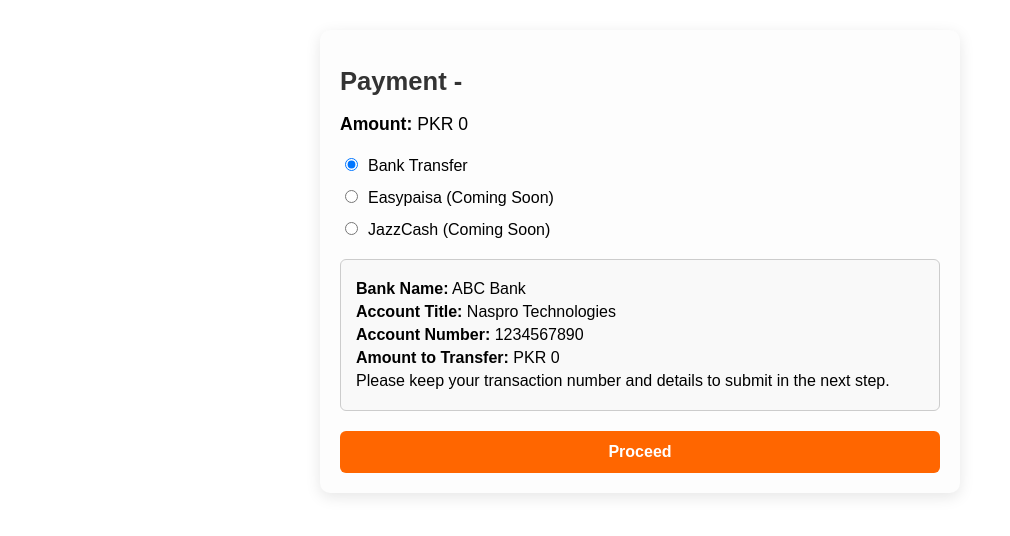
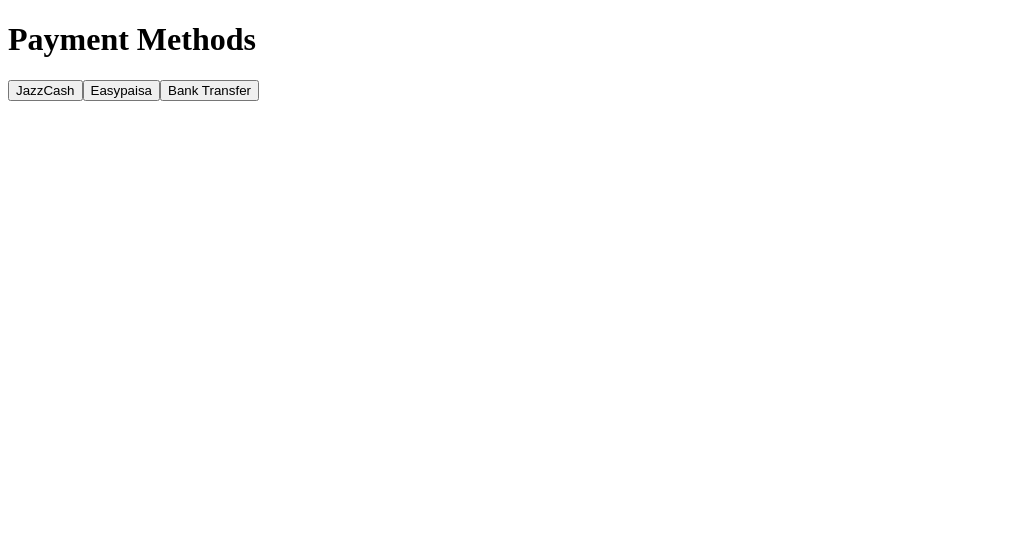
Before and after one commit to naspro-tech/naspro, a Next.js app: page /payment in a window 1280 px wide. Shown: the top 536 px of the page, without its empty margins (0-1010 px from the left). Built offline with nearby package versions, Linux system fonts and the light colour scheme.

Commit message:
Update payment.js

```diff
--- a/pages/payment.js
+++ b/pages/payment.js
@@ -1,164 +1,63 @@
-import { useRouter } from "next/router";
-import { useState, useEffect } from "react";
+import { useState } from "react";
 
-export default function Payment() {
-  const router = useRouter();
-  const { service, name, email, phone, cnic, description } = router.query;
+export default function PaymentPage({ amount }) {
+  const [method, setMethod] = useState("");
+  const [showBankForm, setShowBankForm] = useState(false);
+  const [proof, setProof] = useState({ accountName: "", txnNumber: "", screenshot: null });
 
-  const SERVICE_PRICES = {
-    webapp: 30000,
-    domainhosting: 3500,
-    branding: 5000,
-    ecommerce: 50000,
-    cloudit: 0,
-    digitalmarketing: 15000,
+  const handleMethodSelect = (selected) => {
+    setMethod(selected);
+    if (selected !== "bank") alert("This method will be available soon!");
   };
 
-  const SERVICE_LABELS = {
-    webapp: "Web & App Development",
-    domainhosting: "Domain & Hosting",
-    branding: "Branding & Logo Design",
-    ecommerce: "E-Commerce Solutions",
-    cloudit: "Cloud & IT Infrastructure",
-    digitalmarketing: "Digital Marketing",
+  const handleBankConfirm = () => setShowBankForm(true);
+
+  const handleProofChange = (e) => {
+    setProof({ ...proof, [e.target.name]: e.target.value });
   };
 
-  const [selectedMethod, setSelectedMethod] = useState("bank");
-  const [showBankDetails, setShowBankDetails] = useState(true);
+  const handleFileChange = (e) => {
+    setProof({ ...proof, screenshot: e.target.files[0] });
+  };
 
-  const amount = SERVICE_PRICES[service] || 0;
-  const serviceLabel = SERVICE_LABELS[service] || "";
-
-  useEffect(() => {
-    setShowBankDetails(selectedMethod === "bank");
-  }, [selectedMethod]);
-
-  function handleProceed() {
-    router.push({
-      pathname: "/thankyou",
-      query: { service, name, email, phone, cnic, description, amount },
-    });
-  }
+  const handleSubmit = (e) => {
+    e.preventDefault();
+    // Upload proof & redirect to /thankyou
+  };
 
   return (
-    <div className="payment-container">
-      <h1 className="payment-title">Payment - {serviceLabel}</h1>
-      <p className="payment-price"><strong>Amount:</strong> PKR {amount.toLocaleString()}</p>
+    <div className="payment-page">
+      <h1>Payment Methods</h1>
+      <button onClick={() => handleMethodSelect("jazzcash")}>JazzCash</button>
+      <button onClick={() => handleMethodSelect("easypaisa")}>Easypaisa</button>
+      <button onClick={() => handleMethodSelect("bank")}>Bank Transfer</button>
 
-      <div className="payment-methods">
-        <label>
-          <input
-            type="radio"
-            name="payment"
-            value="bank"
-            checked={selectedMethod === "bank"}
-            onChange={() => setSelectedMethod("bank")}
-          />
-          Bank Transfer
-        </label>
-        <label>
-          <input
-            type="radio"
-            name="payment"
-            value="easypaisa"
-            checked={selectedMethod === "easypaisa"}
-            onChange={() => setSelectedMethod("easypaisa")}
-          />
-          Easypaisa (Coming Soon)
-        </label>
-        <label>
-          <input
-            type="radio"
-            name="payment"
-            value="jazzcash"
-            checked={selectedMethod === "jazzcash"}
-            onChange={() => setSelectedMethod("jazzcash")}
-          />
-          JazzCash (Coming Soon)
-        </label>
-      </div>
-
-      {selectedMethod !== "bank" && (
-        <p className="coming-soon">This payment method will be available soon.</p>
-      )}
-
-      {showBankDetails && (
-        <div className="bank-details">
-          <p><strong>Bank Name:</strong> ABC Bank</p>
-          <p><strong>Account Title:</strong> Naspro Technologies</p>
-          <p><strong>Account Number:</strong> 1234567890</p>
-          <p><strong>Amount to Transfer:</strong> PKR {amount.toLocaleString()}</p>
-          <p>Please keep your transaction number and details to submit in the next step.</p>
+      {method === "bank" && !showBankForm && (
+        <div>
+          <p>Bank transfer details:</p>
+          <p>JS Bank, NASPRO PRIVATE LIMITED, 0002810102</p>
+          <p>Amount: PKR {amount}</p>
+          <button onClick={handleBankConfirm}>I have completed the payment</button>
         </div>
       )}
 
-      <button onClick={handleProceed}>Proceed</button>
-
-      <style jsx>{`
-        .payment-container {
-          max-width: 600px;
-          margin: 30px auto;
-          padding: 20px;
-          background: #fdfdfd;
-          border-radius: 10px;
-          box-shadow: 0 4px 15px rgba(0,0,0,0.1);
-          font-family: Arial, sans-serif;
-        }
-        .payment-title {
-          font-size: 1.6rem;
-          color: #333;
-          margin-bottom: 10px;
-        }
-        .payment-price {
-          font-size: 1.1rem;
-          margin-bottom: 20px;
-        }
-        .payment-methods label {
-          display: block;
-          margin-bottom: 12px;
-          font-weight: 500;
-          cursor: pointer;
-        }
-        .payment-methods input {
-          margin-right: 10px;
-        }
-        .coming-soon {
-          margin-top: 10px;
-          color: #ff6600;
-          font-weight: 600;
-        }
-        .bank-details {
-          margin-top: 20px;
-          padding: 15px;
-          border: 1px solid #ccc;
-          border-radius: 6px;
-          background: #f9f9f9;
-        }
-        .bank-details p {
-          margin: 5px 0;
-        }
-        button {
-          margin-top: 20px;
-          width: 100%;
-          padding: 12px;
-          background-color: #ff6600;
-          color: white;
-          border: none;
-          border-radius: 6px;
-          font-size: 1rem;
-          cursor: pointer;
-          font-weight: 600;
-        }
-        button:hover {
-          background-color: #e65c00;
-        }
-        @media (max-width: 600px) {
-          .payment-container {
-            padding: 15px;
-            margin: 15px;
-          }
-        }
-      `}</style>
+      {showBankForm && (
+        <form onSubmit={handleSubmit} encType="multipart/form-data">
+          <label>
+            Bank Account Name:
+            <input type="text" name="accountName" onChange={handleProofChange} required />
+          </label>
+          <label>
+            Transaction Number:
+            <input type="text" name="txnNumber" onChange={handleProofChange} required />
+          </label>
+          <label>
+            Upload Screenshot:
+            <input type="file" name="screenshot" onChange={handleFileChange} accept="image/*" required />
+          </label>
+          <button type="submit">Submit Payment Proof</button>
+        </form>
+      )}
     </div>
   );
-}
+        }
```
